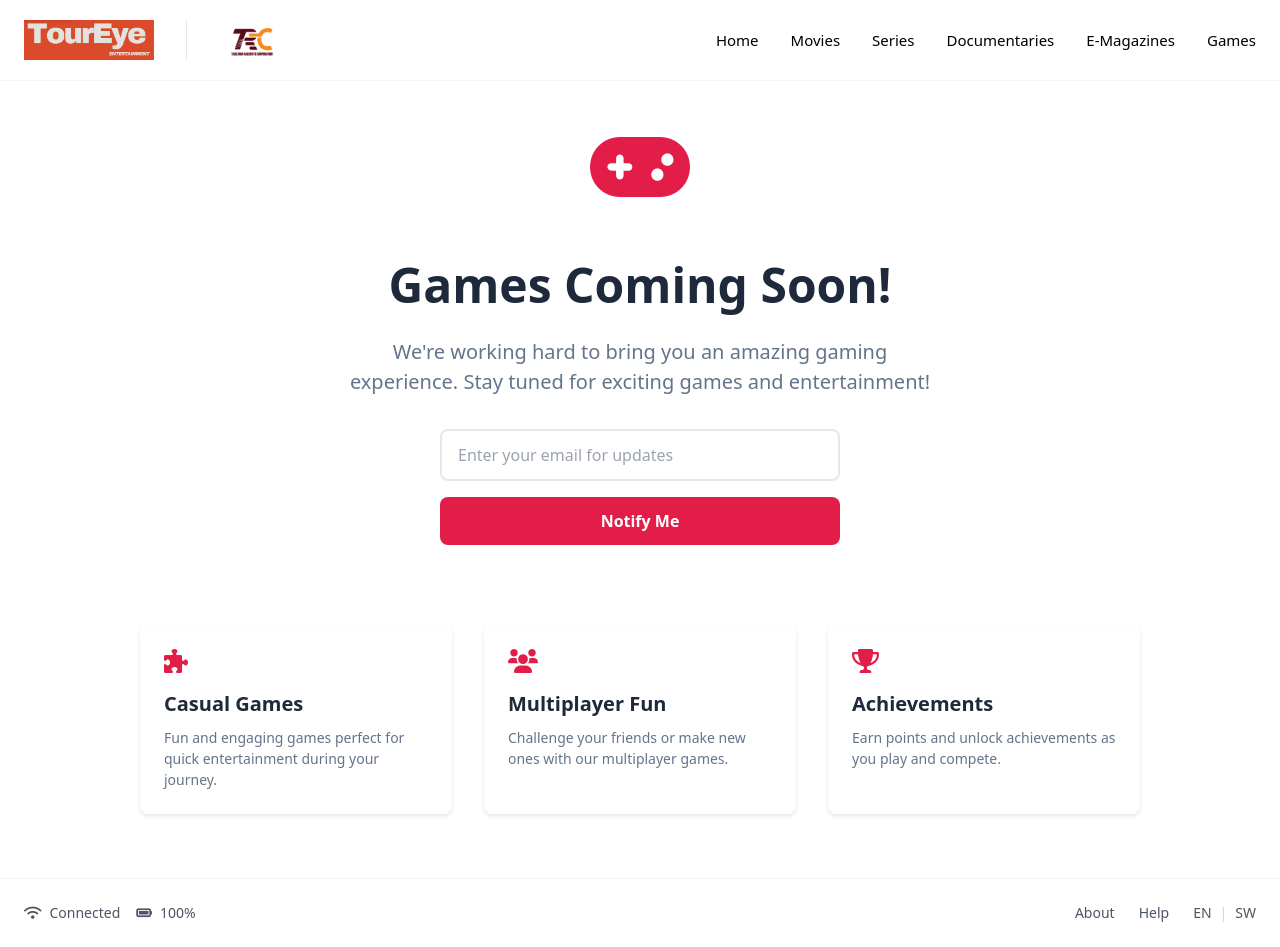
After one commit to manasrpandya/TourEye_MVP, a Flask app: page /games in a window 1280 px wide. The commit adds this page. Run offline with Flask 3, Linux system fonts and the light colour scheme; some libraries are stand-ins or nearby versions.

Commit message:
add games page with notification feature and enhance homepage with new slide

```diff
--- a/backend/app.py
+++ b/backend/app.py
@@ -178,6 +178,14 @@ def magazines():
             error="Error loading magazines. Please try again later."
         )
 
+@app.route('/games')
+def games():
+    try:
+        return render_template('games.html')
+    except Exception as e:
+        print(f"Error loading games page: {e}")
+        return render_template('error.html', error="Unable to load games page at this time.")
+
 @app.route('/api/genres')
 def get_genres():
     genres = tmdb_service.get_genres()
--- /dev/null
+++ b/backend/templates/games.html
@@ -0,0 +1,168 @@
+{% extends "base.html" %}
+
+{% block title %}Games - Coming Soon{% endblock %}
+
+{% block extra_css %}
+<style>
+    .coming-soon-container {
+        min-height: calc(100vh - 200px);
+        display: flex;
+        flex-direction: column;
+        align-items: center;
+        justify-content: center;
+        text-align: center;
+        padding: 2rem 1rem;
+    }
+
+    .coming-soon-icon {
+        font-size: clamp(3rem, 8vw, 5rem);
+        color: #e11d48;
+        margin-bottom: 1.5rem;
+        animation: bounce 2s infinite;
+    }
+
+    .coming-soon-title {
+        font-size: clamp(2rem, 5vw, 3rem);
+        font-weight: 700;
+        color: #1e293b;
+        margin-bottom: 1rem;
+    }
+
+    .coming-soon-subtitle {
+        font-size: clamp(1rem, 2vw, 1.25rem);
+        color: #64748b;
+        margin-bottom: 2rem;
+        max-width: 600px;
+    }
+
+    .notification-form {
+        max-width: 400px;
+        width: 100%;
+        margin-bottom: 2rem;
+    }
+
+    .email-input {
+        width: 100%;
+        padding: 0.75rem 1rem;
+        border: 2px solid #e2e8f0;
+        border-radius: 0.5rem;
+        margin-bottom: 1rem;
+        font-size: 1rem;
+        transition: border-color 0.2s ease;
+    }
+
+    .email-input:focus {
+        outline: none;
+        border-color: #e11d48;
+    }
+
+    .notify-button {
+        width: 100%;
+        padding: 0.75rem 1.5rem;
+        background: #e11d48;
+        color: white;
+        border: none;
+        border-radius: 0.5rem;
+        font-weight: 600;
+        cursor: pointer;
+        transition: background-color 0.2s ease;
+    }
+
+    .notify-button:hover {
+        background: #be123c;
+    }
+
+    .features-grid {
+        display: grid;
+        grid-template-columns: repeat(auto-fit, minmax(250px, 1fr));
+        gap: 2rem;
+        max-width: 1000px;
+        width: 100%;
+        margin-top: 3rem;
+    }
+
+    .feature-card {
+        background: white;
+        padding: 1.5rem;
+        border-radius: 0.5rem;
+        box-shadow: 0 2px 4px rgba(0, 0, 0, 0.1);
+        text-align: left;
+    }
+
+    .feature-icon {
+        font-size: 1.5rem;
+        color: #e11d48;
+        margin-bottom: 1rem;
+    }
+
+    .feature-title {
+        font-size: 1.25rem;
+        font-weight: 600;
+        color: #1e293b;
+        margin-bottom: 0.5rem;
+    }
+
+    .feature-description {
+        color: #64748b;
+        font-size: 0.875rem;
+        line-height: 1.5;
+    }
+
+    @keyframes bounce {
+        0%, 100% { transform: translateY(0); }
+        50% { transform: translateY(-20px); }
+    }
+
+    @media (max-width: 768px) {
+        .coming-soon-container {
+            padding: 1.5rem 1rem;
+        }
+
+        .features-grid {
+            gap: 1rem;
+        }
+    }
+</style>
+{% endblock %}
+
+{% block content %}
+<div class="coming-soon-container">
+    <i class="fas fa-gamepad coming-soon-icon"></i>
+    <h1 class="coming-soon-title">Games Coming Soon!</h1>
+    <p class="coming-soon-subtitle">We're working hard to bring you an amazing gaming experience. Stay tuned for exciting games and entertainment!</p>
+
+    <form class="notification-form">
+        <input type="email" class="email-input" placeholder="Enter your email for updates" required>
+        <button type="submit" class="notify-button">Notify Me</button>
+    </form>
+
+    <div class="features-grid">
+        <div class="feature-card">
+            <i class="fas fa-puzzle-piece feature-icon"></i>
+            <h3 class="feature-title">Casual Games</h3>
+            <p class="feature-description">Fun and engaging games perfect for quick entertainment during your journey.</p>
+        </div>
+        <div class="feature-card">
+            <i class="fas fa-users feature-icon"></i>
+            <h3 class="feature-title">Multiplayer Fun</h3>
+            <p class="feature-description">Challenge your friends or make new ones with our multiplayer games.</p>
+        </div>
+        <div class="feature-card">
+            <i class="fas fa-trophy feature-icon"></i>
+            <h3 class="feature-title">Achievements</h3>
+            <p class="feature-description">Earn points and unlock achievements as you play and compete.</p>
+        </div>
+    </div>
+</div>
+{% endblock %}
+
+{% block extra_js %}
+<script>
+document.querySelector('.notification-form').addEventListener('submit', function(e) {
+    e.preventDefault();
+    const email = this.querySelector('input[type="email"]').value;
+    alert('Thank you! We\'ll notify you at ' + email + ' when games are available.');
+    this.reset();
+});
+</script>
+{% endblock %}
```
Also changed, not shown: backend/templates/home.html (+14 -0 lines), backend/static/images/bg2.png, backend/static/images/bg3.png, backend/static/images/bg4.png, backend/static/images/bg7.png (added).
